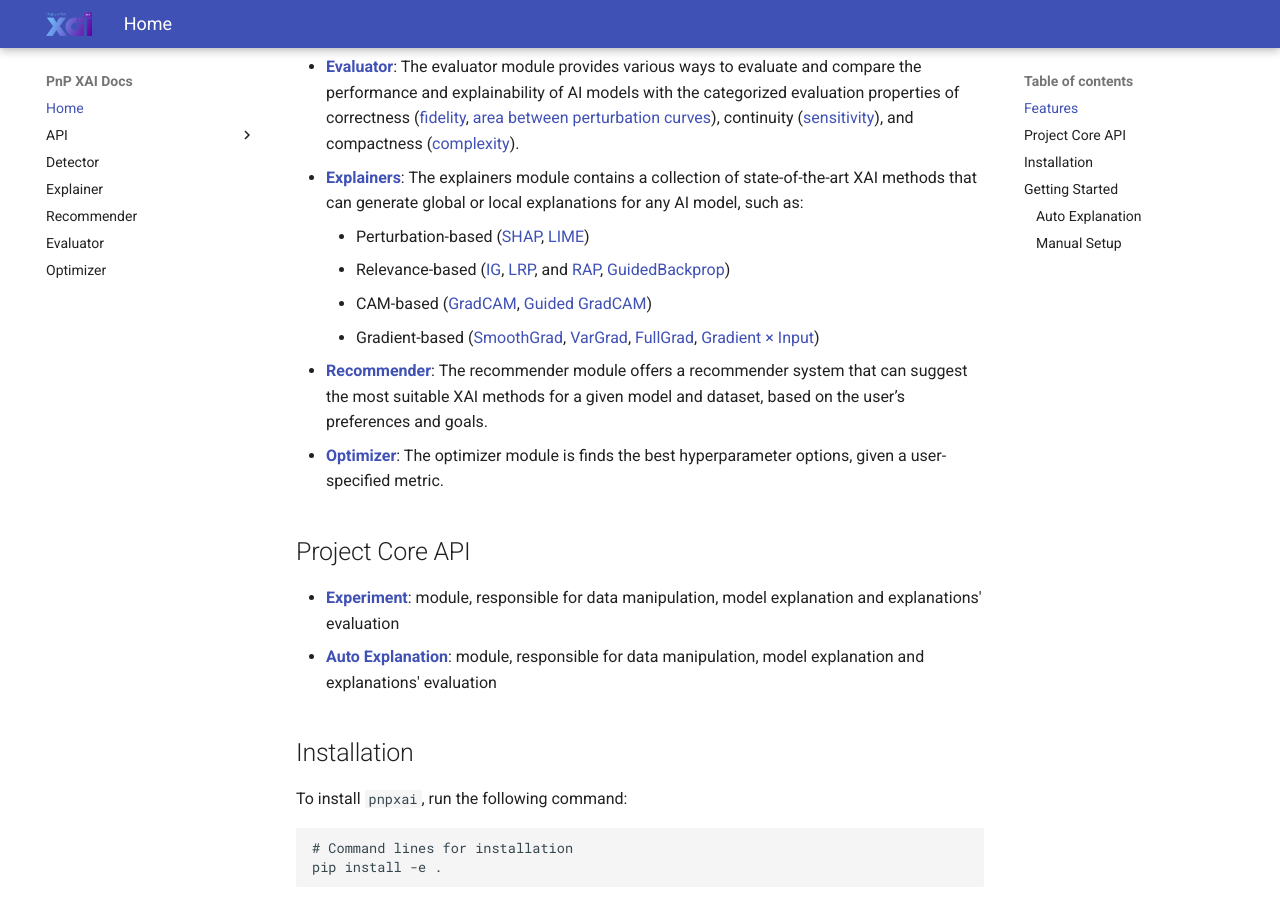
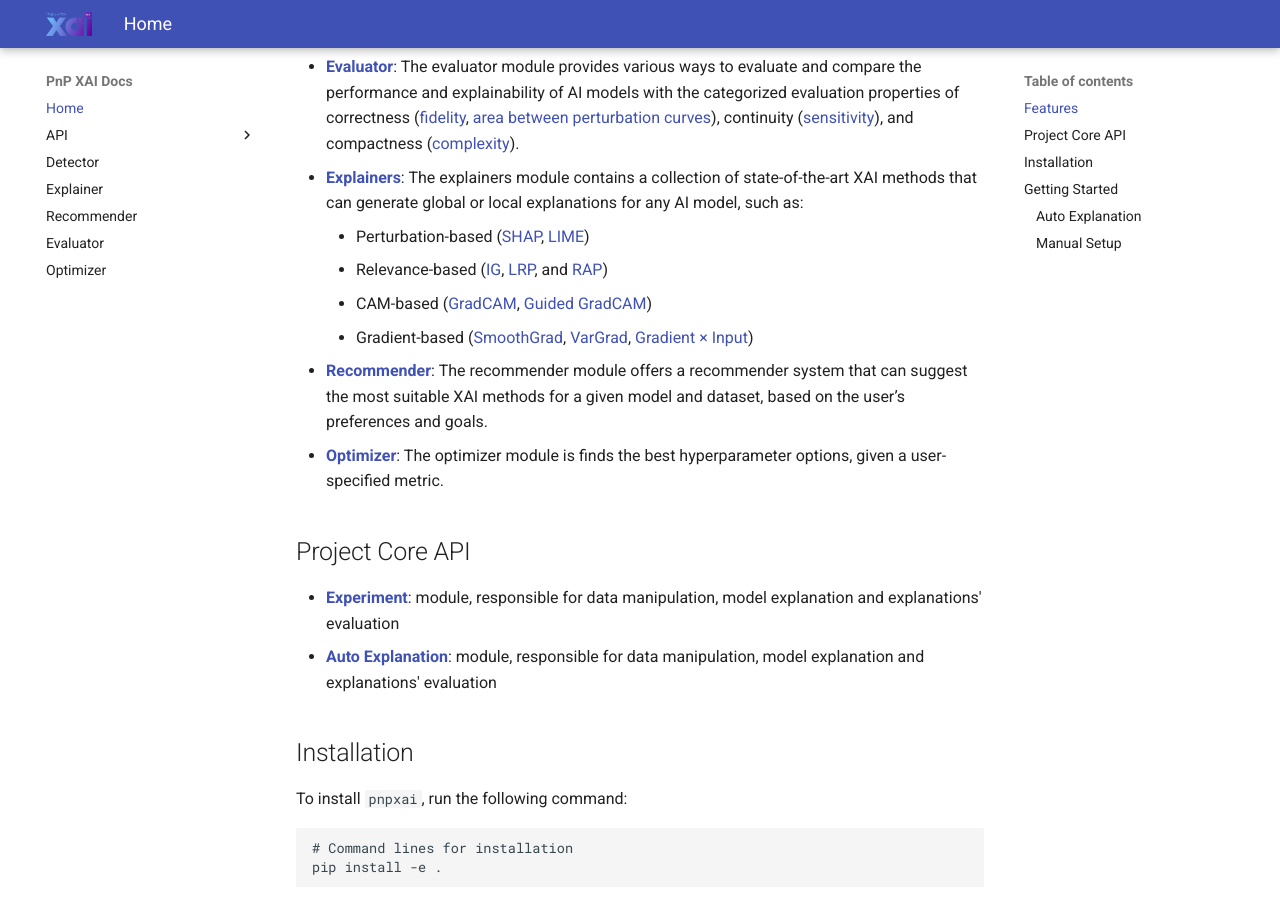
Before and after one commit to OpenXAIProject/pnpxai, an MkDocs documentation site: the page built from docs/index.md, in a window 1280 px wide and 900 px high, scrolled down 565 px. Built offline with MkDocs 1.6.1 and Material for MkDocs 9.7.7, drawn with Linux system fonts in a browser that asks for light colours.

Commit message:
fix: homepage redirect explainers list to api pages

```diff
--- a/docs/index.md
+++ b/docs/index.md
@@ -11,10 +11,10 @@
 - [**Detector**](detector.md): The detector module provides automatic detection of AI models implemented in PyTorch.
 - [**Evaluator**](evaluator.md): The evaluator module provides various ways to evaluate and compare the performance and explainability of AI models with the categorized evaluation properties of correctness ([fidelity](api/evaluator/metrics.md/#pnpxai.evaluator.metrics.mu_fidelity.MuFidelity), [area between perturbation curves](api/evaluator/metrics/#pnpxai.evaluator.metrics.pixel_flipping.AbPC)), continuity ([sensitivity](api/evaluator/metrics.md#pnpxai.evaluator.metrics.sensitivity.Sensitivity)), and compactness ([complexity](api/evaluator/metrics.md#pnpxai.evaluator.metrics.complexity.Complexity)).
 - [**Explainers**](explainer.md): The explainers module contains a collection of state-of-the-art XAI methods that can generate global or local explanations for any AI model, such as:
-	- Perturbation-based ([SHAP](https://github.com/OpenXAIProject/pnpxai/tree/main/pnpxai/explainers/kernel_shap.py), [LIME](https://github.com/OpenXAIProject/pnpxai/tree/main/pnpxai/explainers/lime.py))
-	- Relevance-based ([IG](https://github.com/OpenXAIProject/pnpxai/tree/main/pnpxai/explainers/integrated_gradients.py), [LRP](https://github.com/openxaiproject/pnpxai/explainers/lrp.py), and [RAP](https://github.com/openxaiproject/pnpxai/explainers/rap), [GuidedBackprop](https://github.com/OpenXAIProject/pnpxai/tree/main/pnpxai/explainers/guided_backprop.py))
-	- CAM-based ([GradCAM](https://github.com/OpenXAIProject/pnpxai/tree/main/pnpxai/explainers/grad_cam.py), [Guided GradCAM](https://github.com/OpenXAIProject/pnpxai/tree/main/pnpxai/explainers/guided_grad_cam.py))
-	- Gradient-based ([SmoothGrad](https://github.com/OpenXAIProject/pnpxai/tree/main/pnpxai/explainers/smooth_grad.py), [VarGrad](https://github.com/OpenXAIProject/pnpxai/tree/main/pnpxai/explainers/var_grad.py), [FullGrad](https://github.com/OpenXAIProject/pnpxai/tree/main/pnpxai/explainers/full_grad.py), [Gradient &times; Input](https://github.com/OpenXAIProject/pnpxai/tree/main/pnpxai/explainers/grad_x_input.py))
+	- Perturbation-based ([SHAP](api/explainer/kernel_shap), [LIME](api/explainer/lime))
+	- Relevance-based ([IG](api/explainer/ig), [LRP](api/pnpxai/explainer/lrp), and [RAP](api/explainer/rap))
+	- CAM-based ([GradCAM](api/explainer/grad_cam), [Guided GradCAM](api/explainer/guided_grad_cam))
+	- Gradient-based ([SmoothGrad](api/explainer/smooth_grad), [VarGrad](api/explainer/var_grad), [Gradient &times; Input](api/explainer/grad_x_input))
 - [**Recommender**](recommender.md): The recommender module offers a recommender system that can suggest the most suitable XAI methods for a given model and dataset, based on the user’s preferences and goals.
 - [**Optimizer**](optimizer.md): The optimizer module is finds the best hyperparameter options, given a user-specified metric.
 
```
Also changed, not shown: docs/api/explainer/rap.md (+1 -1 lines), 2 other files.
